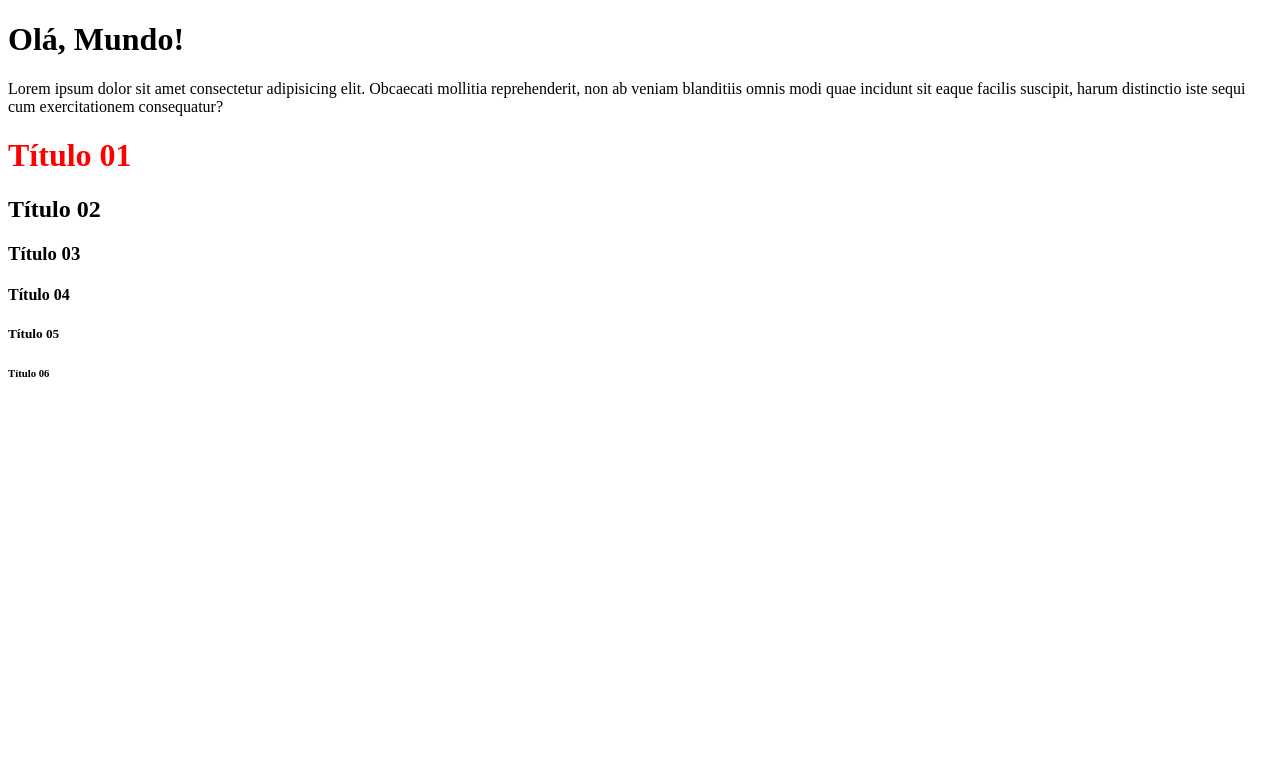
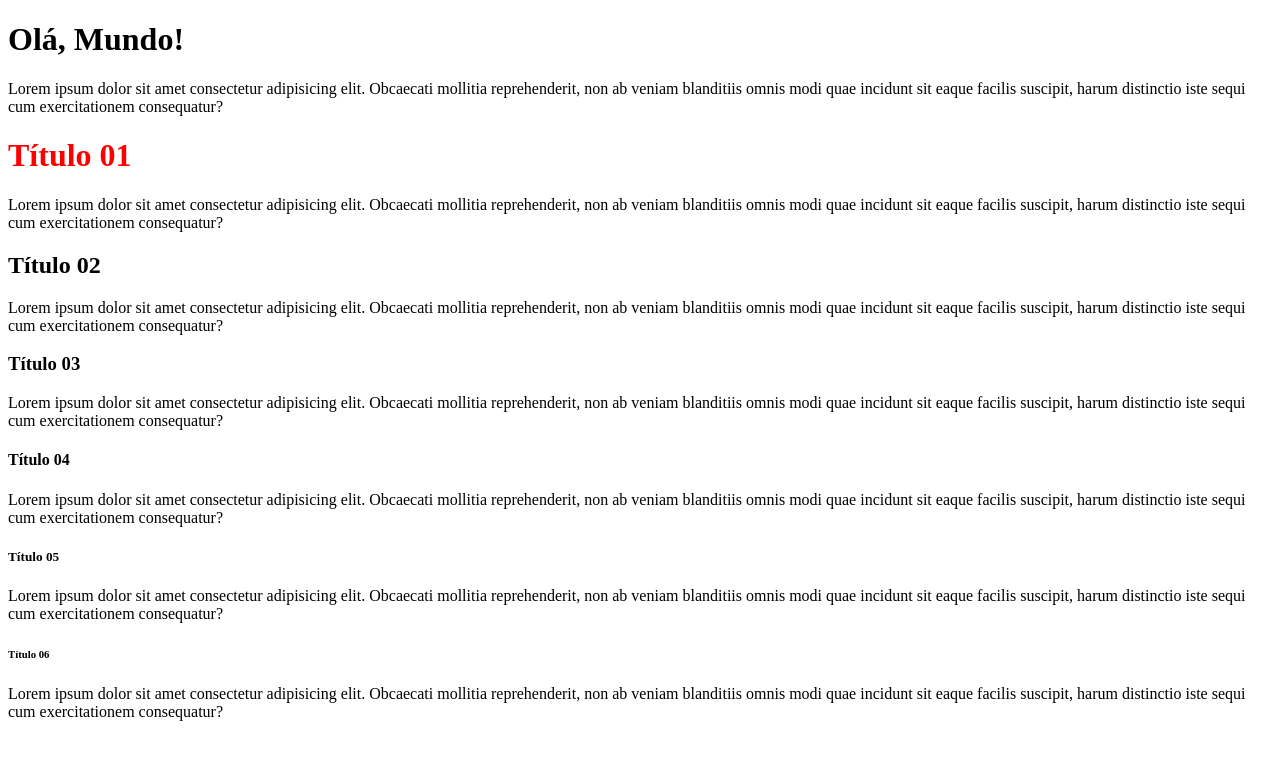
Before and after one commit to VitorKruel102/Curso-avancado-CSS-HTML, a plain HTML site: page Introdução/aula001.html in a window 1280 px wide. Drawn offline with Linux system fonts and the light colour scheme.

Commit message:
Entendendo a semântica do html

```diff
--- a/Introdução/aula001.html
+++ b/Introdução/aula001.html
@@ -20,10 +20,46 @@
             distinctio iste sequi cum exercitationem consequatur?
         </P>
         <h1 id="heading">Título 01</h1>
+        <P>
+            Lorem ipsum dolor sit amet consectetur adipisicing elit.
+            Obcaecati mollitia reprehenderit, non ab veniam blanditiis
+            omnis modi quae incidunt sit eaque facilis suscipit, harum
+            distinctio iste sequi cum exercitationem consequatur?
+        </P>
         <h2 class="subs-titles">Título 02</h2>
+        <P>
+            Lorem ipsum dolor sit amet consectetur adipisicing elit.
+            Obcaecati mollitia reprehenderit, non ab veniam blanditiis
+            omnis modi quae incidunt sit eaque facilis suscipit, harum
+            distinctio iste sequi cum exercitationem consequatur?
+        </P>
         <h3 class="subs-titles">Título 03</h3>
+        <P>
+            Lorem ipsum dolor sit amet consectetur adipisicing elit.
+            Obcaecati mollitia reprehenderit, non ab veniam blanditiis
+            omnis modi quae incidunt sit eaque facilis suscipit, harum
+            distinctio iste sequi cum exercitationem consequatur?
+        </P>
         <h4 class="subs-titles">Título 04</h4>
+        <P>
+            Lorem ipsum dolor sit amet consectetur adipisicing elit.
+            Obcaecati mollitia reprehenderit, non ab veniam blanditiis
+            omnis modi quae incidunt sit eaque facilis suscipit, harum
+            distinctio iste sequi cum exercitationem consequatur?
+        </P>
         <h5 class="subs-titles">Título 05</h5>
+        <P>
+            Lorem ipsum dolor sit amet consectetur adipisicing elit.
+            Obcaecati mollitia reprehenderit, non ab veniam blanditiis
+            omnis modi quae incidunt sit eaque facilis suscipit, harum
+            distinctio iste sequi cum exercitationem consequatur?
+        </P>
         <h6 class="subs-titles">Título 06</h6>
+        <P>
+            Lorem ipsum dolor sit amet consectetur adipisicing elit.
+            Obcaecati mollitia reprehenderit, non ab veniam blanditiis
+            omnis modi quae incidunt sit eaque facilis suscipit, harum
+            distinctio iste sequi cum exercitationem consequatur?
+        </P>
     </body>
 </html>
```
